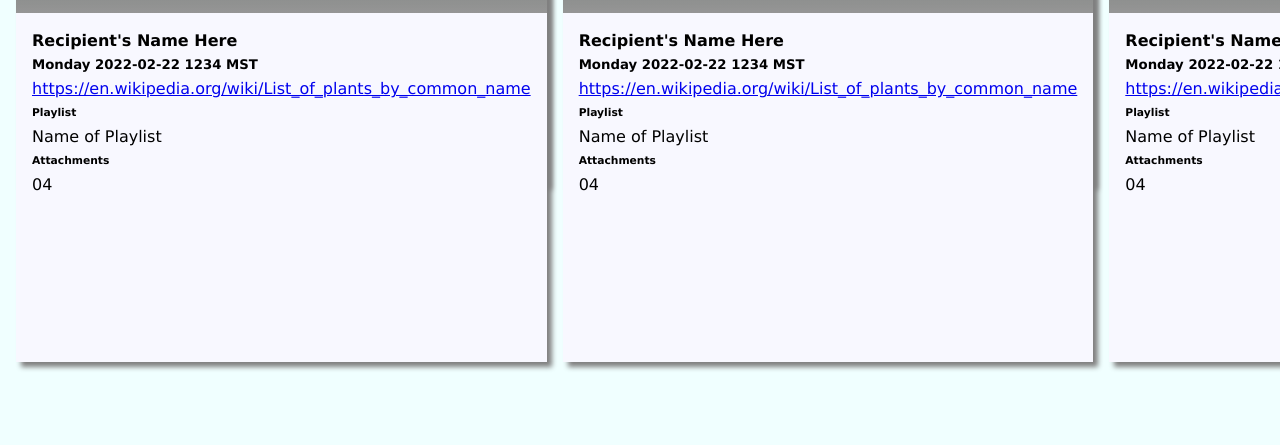
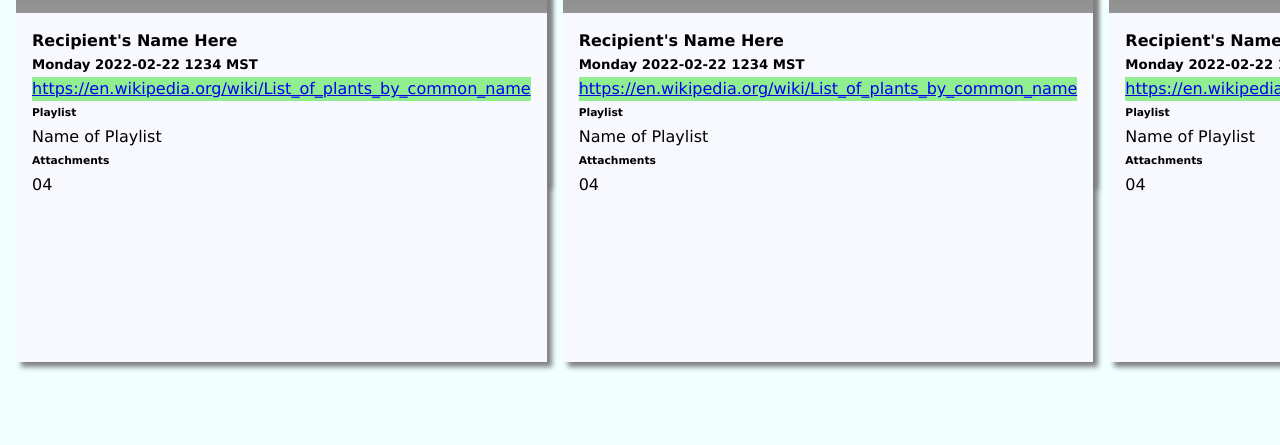
Before and after one commit to nichelicorn/static, a plain HTML site: page src/index.html in a window 1280 px wide. Shown: the part 655-1100 px from the top of the page. Drawn offline with Linux system fonts and the light colour scheme; grey boxes are pictures that could not be loaded; a web font is replaced by a local one.

Commit message:
💅Add background-color to .card-ref

```diff
--- a/src/styles.css
+++ b/src/styles.css
@@ -128,3 +128,7 @@ body {
   line-height: 1.5rem;
   padding: 1rem;
 }
+
+.card-ref {
+  background-color: lightgreen;
+}
```
